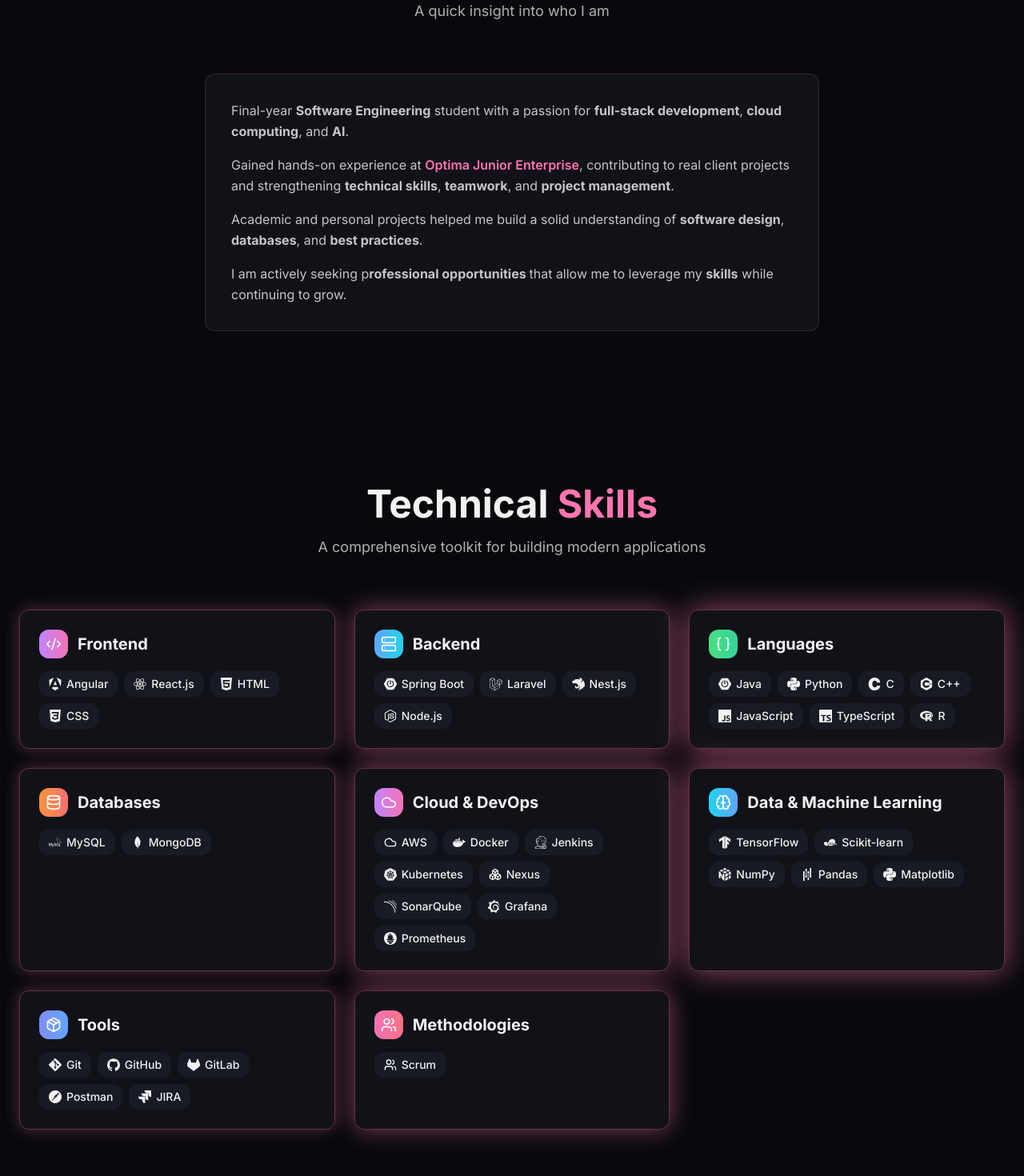
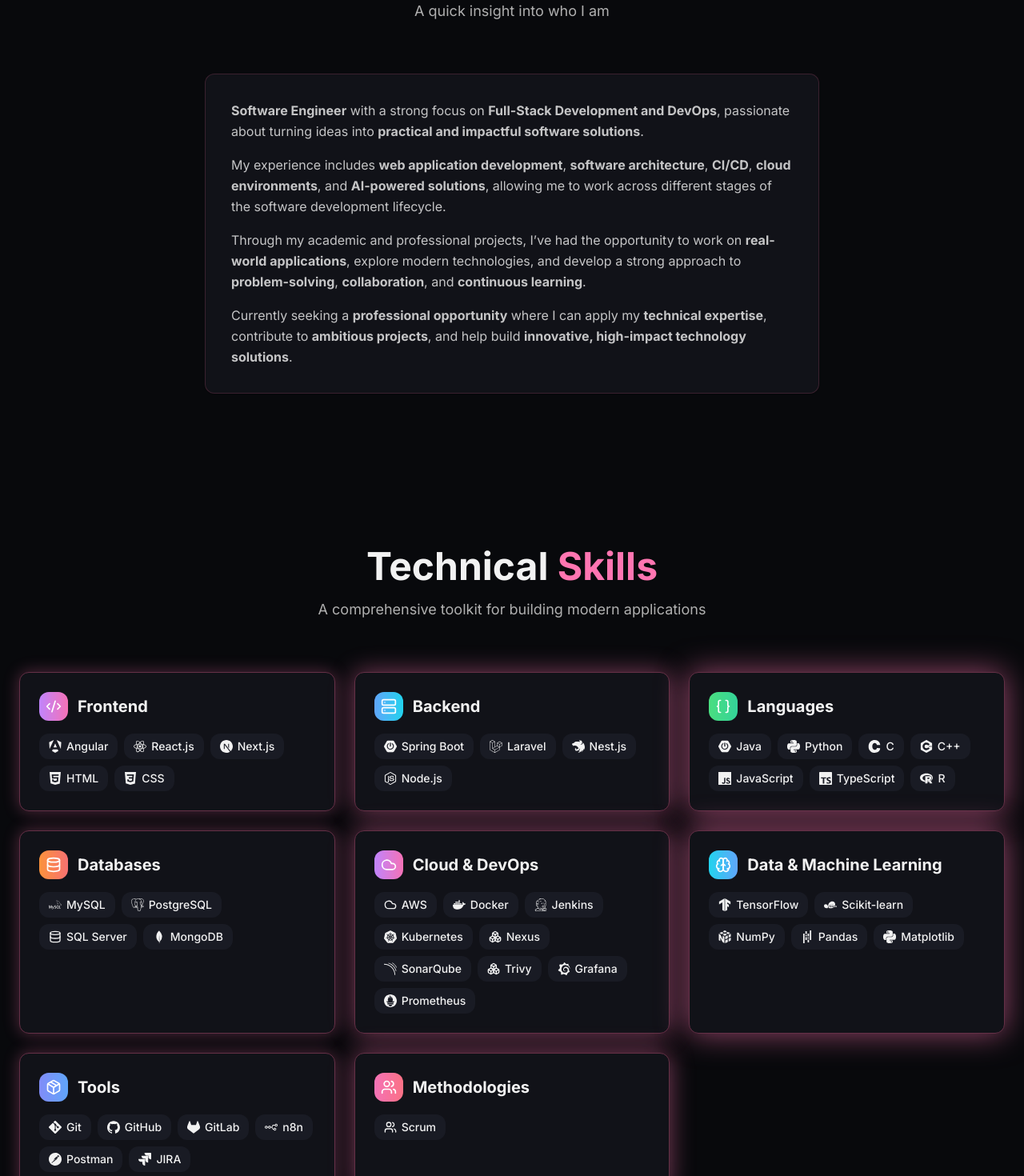
Before and after one commit to ilef-kristou/ilef-kristou-portfolio, a React (Vite) app: page / in a window 1280 px wide. Shown: the part 960-2430 px from the top of the page at 80% size. Built offline with nearby package versions, Linux system fonts and the light colour scheme; the HTML template or start-up script is replaced by a standard one.

Commit message:
update profile

```diff
--- a/src/components/AboutSection.tsx
+++ b/src/components/AboutSection.tsx
@@ -17,28 +17,32 @@ const AboutSection = () => {
         <div className="max-w-3xl mx-auto animate-slide-up animate-fade-in">
   <Card className="glass p-8 border-border/50 hover-lift hover-glow">
     <p className="text-foreground/80 leading-relaxed mb-4">
-              Final-year <strong>Software Engineering</strong> student with a passion for <strong>full-stack development</strong>, <strong>cloud computing</strong>, and <strong>AI</strong>.
-            </p>
-            <p className="text-foreground/80 leading-relaxed mb-4">
-  Gained hands-on experience at{" "}
-  <a
-    href="https://optimaje.com"
-    target="_blank"
-    rel="noopener noreferrer"
-    className="text-primary font-semibold hover:underline"
-  >
-    Optima Junior Enterprise
-  </a>
-  , contributing to real client projects and strengthening{" "}
-  <strong>technical skills</strong>, <strong>teamwork</strong>, and{" "}
-  <strong>project management</strong>.
+      <strong>Software Engineer</strong> with a strong focus on{" "}
+      <strong>Full-Stack Development and DevOps</strong>, passionate about
+      turning ideas into <strong>practical and impactful software solutions</strong>.
     </p>
 
     <p className="text-foreground/80 leading-relaxed mb-4">
-              Academic and personal projects helped me build a solid understanding of <strong>software design</strong>, <strong>databases</strong>, and <strong>best practices</strong>.
+      My experience includes <strong>web application development</strong>,{" "}
+      <strong>software architecture</strong>, <strong>CI/CD</strong>,{" "}
+      <strong>cloud environments</strong>, and{" "}
+      <strong>AI-powered solutions</strong>, allowing me to work across
+      different stages of the software development lifecycle.
     </p>
+
+    <p className="text-foreground/80 leading-relaxed mb-4">
+      Through my academic and professional projects, I’ve had the opportunity
+      to work on <strong>real-world applications</strong>, explore modern
+      technologies, and develop a strong approach to{" "}
+      <strong>problem-solving</strong>, <strong>collaboration</strong>, and{" "}
+      <strong>continuous learning</strong>.
+    </p>
+
     <p className="text-foreground/80 leading-relaxed">
-              I am actively seeking p<strong>rofessional opportunities </strong>that allow me to leverage my <strong>skills</strong> while continuing to grow.
+      Currently seeking a <strong>professional opportunity</strong> where I
+      can apply my <strong>technical expertise</strong>, contribute to{" "}
+      <strong>ambitious projects</strong>, and help build{" "}
+      <strong>innovative, high-impact technology solutions</strong>.
     </p>
   </Card>
 </div>
--- a/src/components/HeroSection.tsx
+++ b/src/components/HeroSection.tsx
@@ -29,13 +29,17 @@ const HeroSection = () => {
             </h1>
 
             <p className="text-xl md:text-2xl text-white font-medium">
-  <span className="font-bold">Full-Stack Developer</span> <span className="text-white">|</span> <span className="font-bold">AI & Cloud Innovator</span>
+  <span className="font-bold">Software Engineer</span>{" "}
+  <span className="text-white">|</span>{" "}
+  <span className="font-bold">Full-Stack Developer</span>{" "}
+  <span className="text-white">|</span>{" "}
+  <span className="font-bold">DevOps & Cloud </span>
 </p>
 
 
 
             <p className="text-lg text-muted-foreground max-w-xl leading-relaxed">
-            Final-year <strong>software engineering</strong> student, developing <strong>full-stack web applications</strong> using <strong>modern technologies</strong>, from <strong>concept to deployment</strong>, building <strong>reliable</strong> and <strong>high-performing solutions</strong> with <strong>cloud deployment experience</strong> and a solid foundation in <strong>artificial intelligence</strong>.
+  <strong>Software Engineer</strong> developing <strong>full-stack web applications</strong> using <strong>modern technologies</strong>, from <strong>concept to deployment</strong>, building <strong>reliable</strong> and <strong>high-performing solutions</strong> with experience in <strong>Cloud and DevOps practices</strong> and a solid foundation in <strong>artificial intelligence</strong>.
 </p>
 
 
--- a/src/components/SkillsSection.tsx
+++ b/src/components/SkillsSection.tsx
@@ -11,7 +11,10 @@ import {
   Boxes
 } from "lucide-react";
 import {
+  SiNextdotjs,
+  SiN8N,
   SiReact,
+  SiPostgresql,
   SiAngular,
   SiHtml5,
   SiCss3,
@@ -49,6 +52,7 @@ const getSkillIcon = (skill: string) => {
 
   // Frontend
   if (s.includes("react")) return SiReact;
+  if (s.includes("next")) return SiNextdotjs;
   if (s.includes("angular")) return SiAngular;
   if (s.includes("html")) return SiHtml5;
   if (s.includes("css")) return SiCss3;
@@ -68,9 +72,10 @@ const getSkillIcon = (skill: string) => {
   if (s === "c++") return SiCplusplus;
   if (s === "r") return SiR;
 
-  // Databases
   if (s.includes("mysql")) return SiMysql;
-  if (s.includes("mongodb")) return SiMongodb;
+if (s.includes("postgresql") || s.includes("postgres")) return SiPostgresql;
+if (s.includes("sql server") || s.includes("sqlserver")) return Database;
+if (s.includes("mongodb")) return SiMongodb;
 
   // Cloud & DevOps
   if (s.includes("aws")) return Cloud;
@@ -79,12 +84,14 @@ const getSkillIcon = (skill: string) => {
   if (s.includes("kubernetes")) return SiKubernetes;
   if (s.includes("nexus")) return Boxes;
   if (s.includes("sonarqube")) return SiSonarqube;
+  if (s.includes("trivy")) return Boxes;
   if (s.includes("grafana")) return SiGrafana;
 if (s.includes("prometheus")) return SiPrometheus;
 
 
   // Tools
   if (s === "git") return SiGit;
+  if (s === "n8n") return SiN8N;
   if (s === "github") return SiGithub;
   if (s === "gitlab") return SiGitlab;
   if (s === "postman") return SiPostman;
@@ -109,7 +116,7 @@ const SkillsSection = () => {
     {
       title: "Frontend",
       icon: Code2,
-      skills: ["Angular", "React.js", "HTML", "CSS"],
+      skills: ["Angular", "React.js", "Next.js", "HTML", "CSS"],
       color: "from-purple-400 to-pink-400",
     },
     {
@@ -125,15 +132,15 @@ const SkillsSection = () => {
       color: "from-green-400 to-emerald-400",
     },
     {
-      title: "Databases",
-      icon: Database,
-      skills: ["MySQL", "MongoDB"],
-      color: "from-orange-400 to-red-400",
-    },
+  title: "Databases",
+  icon: Database,
+  skills: ["MySQL", "PostgreSQL", "SQL Server", "MongoDB"],
+  color: "from-orange-400 to-red-400",
+},
     {
       title: "Cloud & DevOps",
       icon: Cloud,
-      skills: ["AWS", "Docker", "Jenkins", "Kubernetes", "Nexus", "SonarQube","Grafana", "Prometheus"],
+      skills: ["AWS", "Docker", "Jenkins", "Kubernetes", "Nexus", "SonarQube", "Trivy", "Grafana", "Prometheus"],
       color: "from-purple-400 to-pink-400",
     },
     {
@@ -145,7 +152,7 @@ const SkillsSection = () => {
     {
       title: "Tools",
       icon: Package,
-      skills: ["Git", "GitHub", "GitLab", "Postman", "JIRA"],
+      skills: ["Git", "GitHub", "GitLab", "n8n", "Postman", "JIRA"],
       color: "from-indigo-400 to-blue-400",
     },
     {
```
Lines whose indentation alone changed are shown as unchanged.
